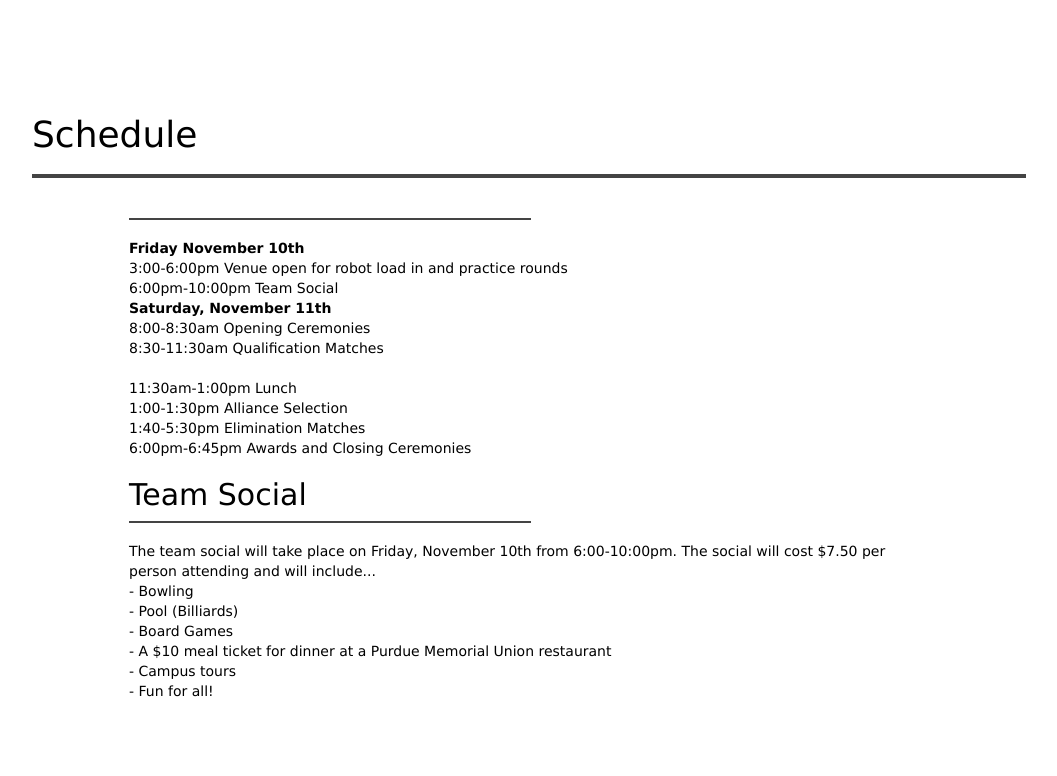
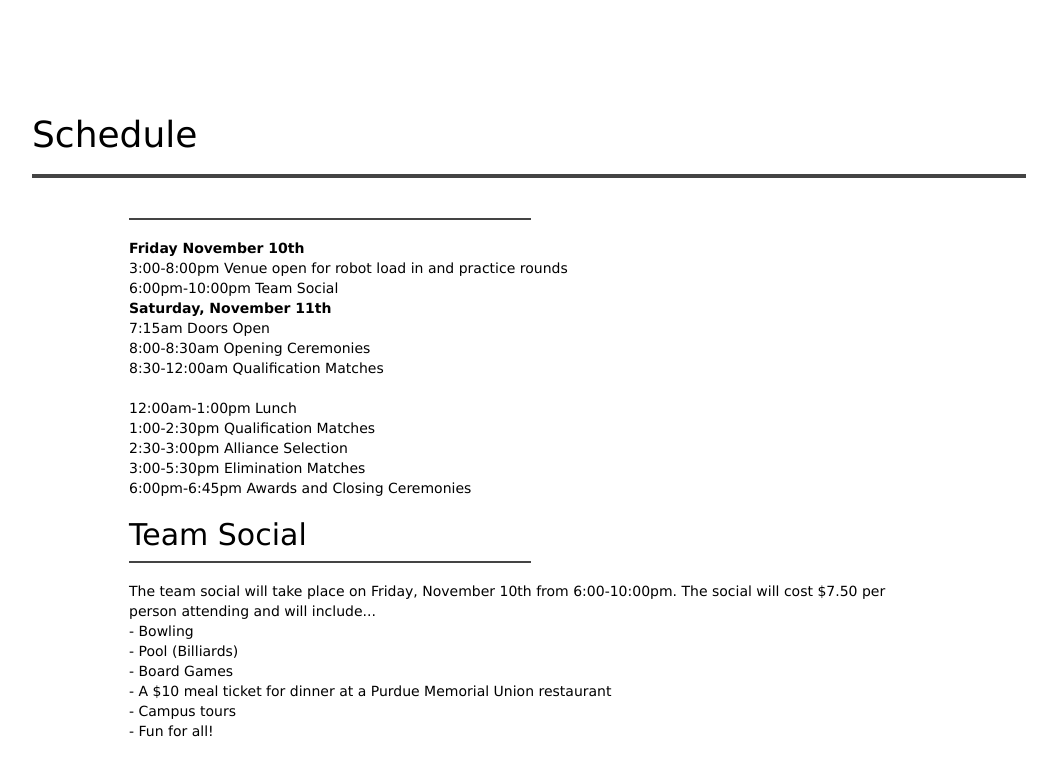
Before and after one commit to purduefirst/purduefirst.github.io, a Jekyll site: the page built from boilerbotbattle.html, in a window 1280 px wide and 900 px high, scrolled down 1587 px. Shown: the top 776 px of the window, without its empty margins (111-1168 px from the left). Built offline with Jekyll 4.4.1, drawn with Linux system fonts in a browser that asks for light colours.

Commit message:
B3 schedule updates

```diff
--- a/boilerbotbattle.html
+++ b/boilerbotbattle.html
@@ -37,22 +37,26 @@ dark: true
 
         <b>Friday November 10th</b>
         <br />
-        3:00-6:00pm Venue open for robot load in and practice rounds
+        3:00-8:00pm Venue open for robot load in and practice rounds
         <br />
         6:00pm-10:00pm Team Social
         <br />
         <b>Saturday, November 11th</b>
         <br />
+        7:15am Doors Open
+        <br />
         8:00-8:30am Opening Ceremonies
         <br />
-        8:30-11:30am Qualification Matches
+        8:30-12:00am Qualification Matches
         <br />
         <br />
-        11:30am-1:00pm Lunch
+        12:00am-1:00pm Lunch
         <br />
-        1:00-1:30pm Alliance Selection
+        1:00-2:30pm Qualification Matches
         <br />
-        1:40-5:30pm Elimination Matches
+        2:30-3:00pm Alliance Selection
+        <br />
+        3:00-5:30pm Elimination Matches
         <br />
         6:00pm-6:45pm Awards and Closing Ceremonies
 
```
